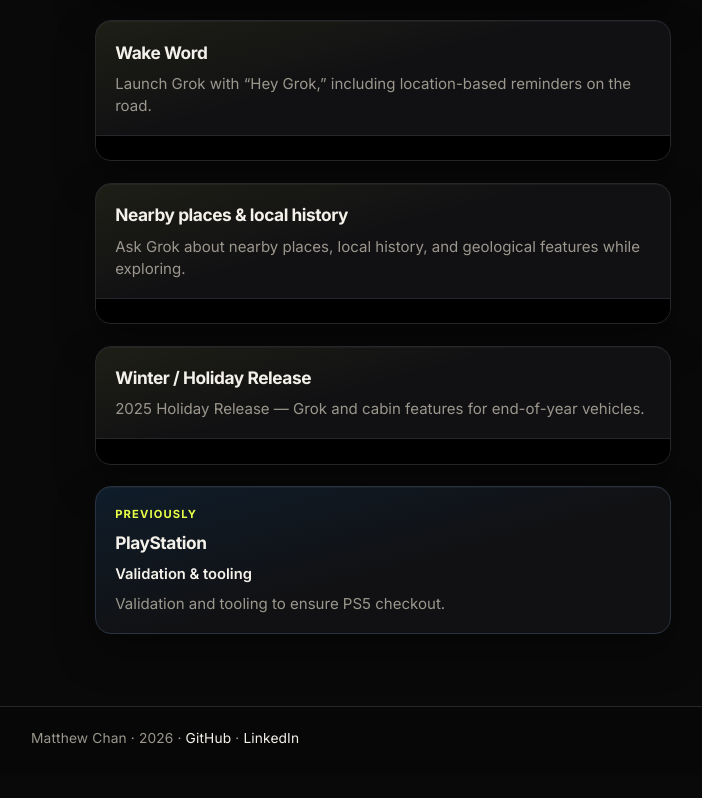
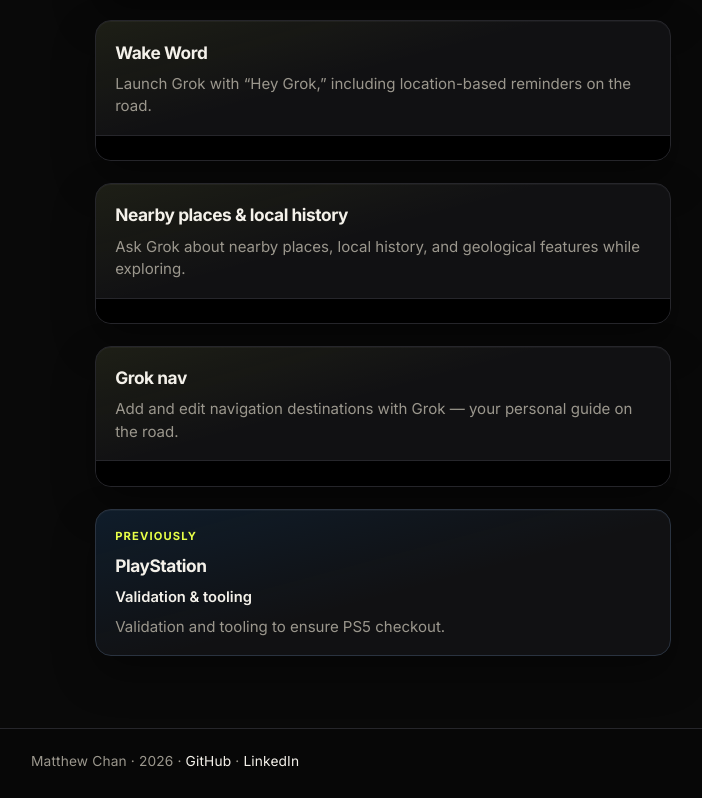
Before and after one commit to mchan7841/mchan7841.github.io, a React (Create React App) app in the folder my-app/: page / in a window 1280 px wide. Shown: the part 622-1420 px from the top of the page, without its empty margins (257-959 px from the left). Before the commit the page ends 1397 px from the top, so only its background shows below. Built offline with nearby package versions, Linux system fonts and the light colour scheme.

Commit message:
Retitle Winter/Holiday card to Grok nav
That Holiday Release post is Grok with Navigation Commands, not a generic cabin dump.

```diff
--- a/my-app/src/data/projects.js
+++ b/my-app/src/data/projects.js
@@ -38,8 +38,9 @@
   {
     id: 'winter-holiday',
     kind: 'embed',
-    title: 'Winter / Holiday Release',
-    blurb: '2025 Holiday Release — Grok and cabin features for end-of-year vehicles.',
+    title: 'Grok nav',
+    blurb:
+      'Add and edit navigation destinations with Grok — your personal guide on the road.',
     href: 'https://x.com/tesla/status/1997094007948627975',
     statusId: '1997094007948627975',
   },
```
